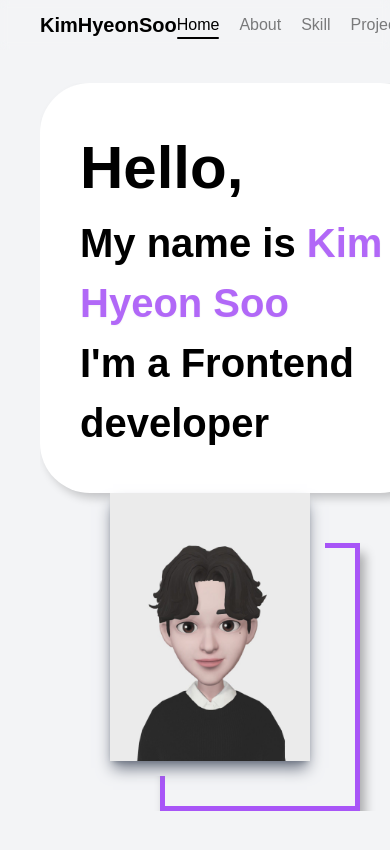
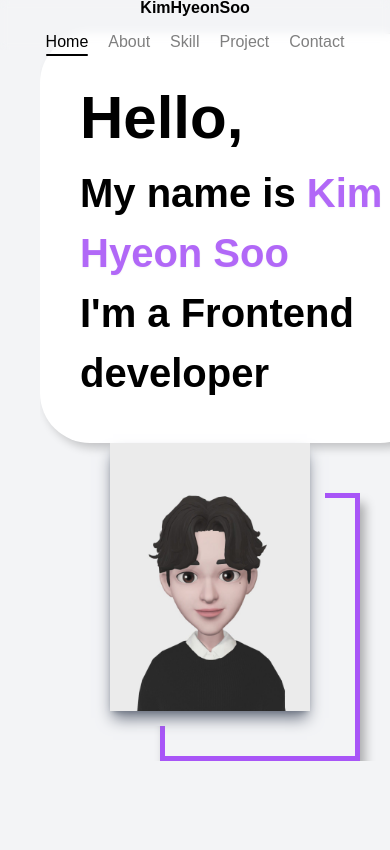
Before and after one commit to gustn1029/my-portfolio, a Next.js app: page / in a window 390 px wide. Shown: the top 850 px of the page. Built offline with nearby package versions, Linux system fonts and the light colour scheme.

Commit message:
공통 css 수정, 헤더 반응형

```diff
--- a/src/app/globals.css
+++ b/src/app/globals.css
@@ -30,3 +30,7 @@ body {
   border-radius: 50px;
   box-shadow: 5px 5px 10px rgba(0, 0, 0, 0.2);
 }
+
+.common-px {
+  padding: 0 40px;
+}
--- a/src/components/layout/contents/Contents.tsx
+++ b/src/components/layout/contents/Contents.tsx
@@ -3,7 +3,7 @@ import React from "react";
 
 const Contents = ({ children }: ChildrenProps) => {
   return (
-    <main className="pt-[50px] px-10" id="home">
+    <main className="pt-[50px] common-px" id="home">
       {children}
     </main>
   );
--- a/src/components/layout/header/Header.tsx
+++ b/src/components/layout/header/Header.tsx
@@ -9,14 +9,18 @@ const Header = () => {
 
   return (
     <header
-      className={`fixed flex top-0 left-[50%] translate-x-[-50%] h-[50px] items-center justify-between px-10
+      className={`fixed flex top-0 left-[50%] translate-x-[-50%] h-[50px] items-center justify-between common-px
       ${scrollPosition === 0 ? " w-full translate-y-0" : " w-[90%] bg-white bg-opacity-60 translate-y-5 rounded-[30px] shadow-lg"}
       transition-all
       backdrop-blur-sm
       z-[100]
+      phone:flex-col
+      phone:gap-x-0
+      phone:justify-center
+      phone:gap-y-[10px]
       `}
     >
-      <h2 className="dancing-font font-bold text-[20px]">KimHyeonSoo</h2>
+      <h2 className="dancing-font font-bold text-[20px] phone:text-[16px]">KimHyeonSoo</h2>
       <Navigation />
     </header>
   );
```
